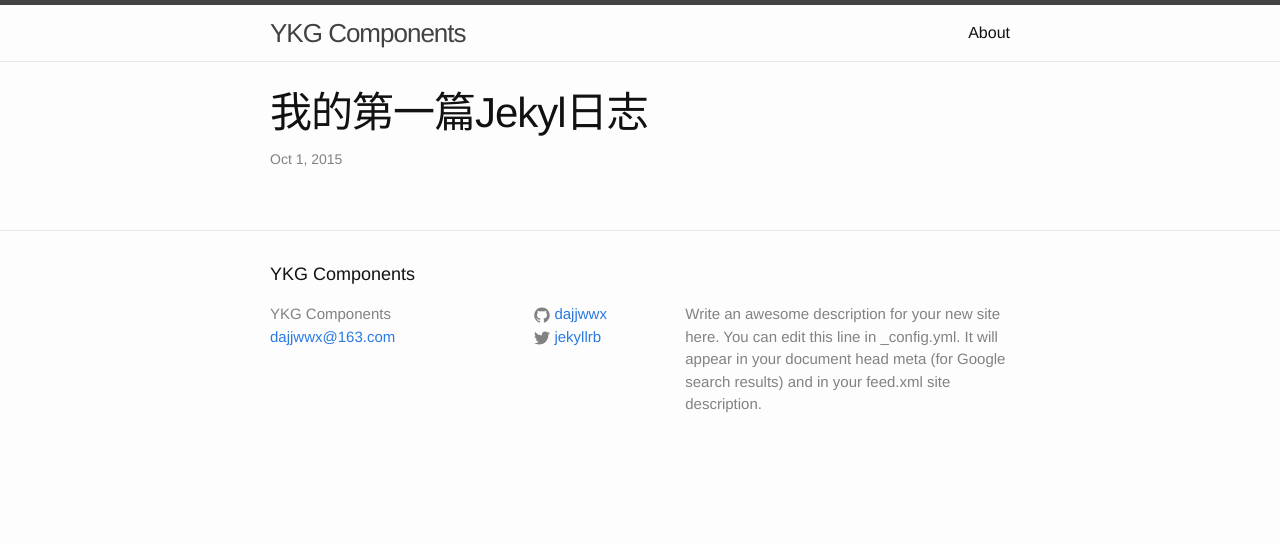
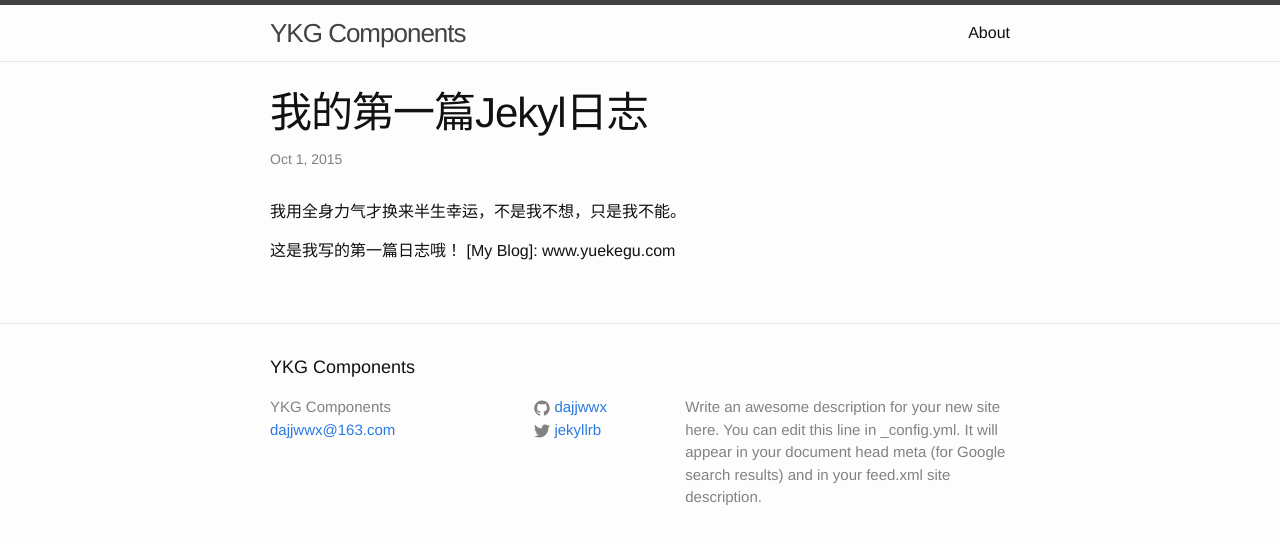
Before and after one commit to dajjwwx/YKG, a Jekyll site: the page built from _posts/2015-10-01-我的第一篇Jkeyll日志.markdown, in a window 1280 px wide. Shown: the top 544 px of the page. Built offline with Jekyll 4.4.1, drawn with Linux system fonts in a browser that asks for light colours.

Commit message:
上传修改的日志内容

```diff
--- a/_posts/2015-10-01-我的第一篇Jkeyll日志.markdown
+++ b/_posts/2015-10-01-我的第一篇Jkeyll日志.markdown
@@ -4,4 +4,7 @@ title:  "我的第一篇Jekyl日志"
 date:   2015-10-01 08:27:40
 categories: jekyll update
 ---
+我用全身力气才换来半生幸运，不是我不想，只是我不能。
+
+这是我写的第一篇日志哦！
 [My Blog]: www.yuekegu.com
```
